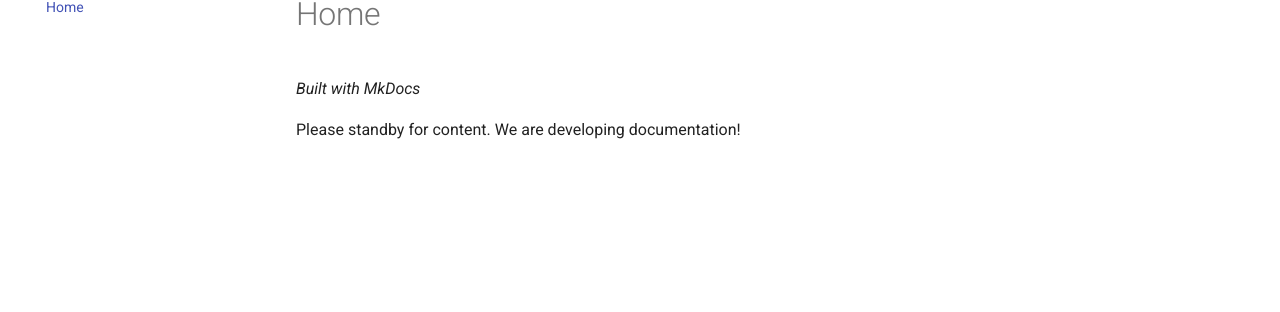
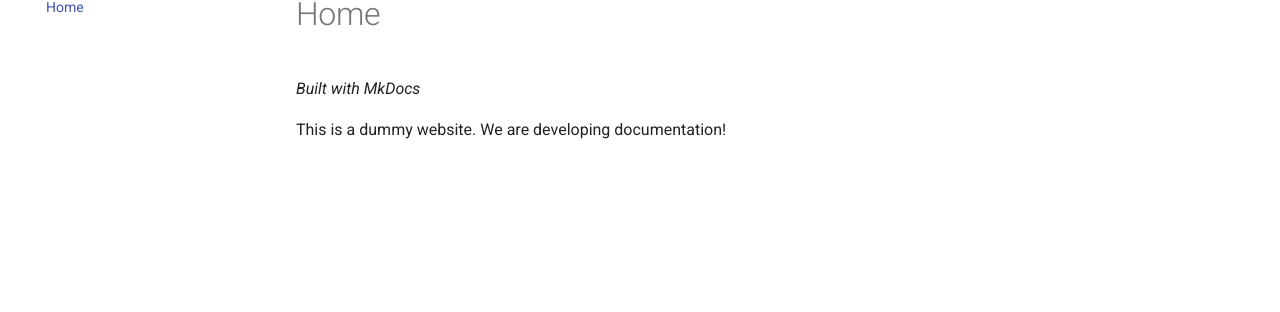
Before and after one commit to Valastiri/test-mk, an MkDocs documentation site: the page built from docs/index.md, in a window 1280 px wide. Shown: the part 152-464 px from the top of the page. Built offline with MkDocs 1.6.1 and Material for MkDocs 9.7.7, drawn with Linux system fonts in a browser that asks for light colours; the version menu is left out.

Commit message:
change copy

```diff
--- a/docs/index.md
+++ b/docs/index.md
@@ -1,3 +1,3 @@
 *Built with MkDocs*
 
-Please standby for content. We are developing documentation!
+This is a dummy website. We are developing documentation!
```
